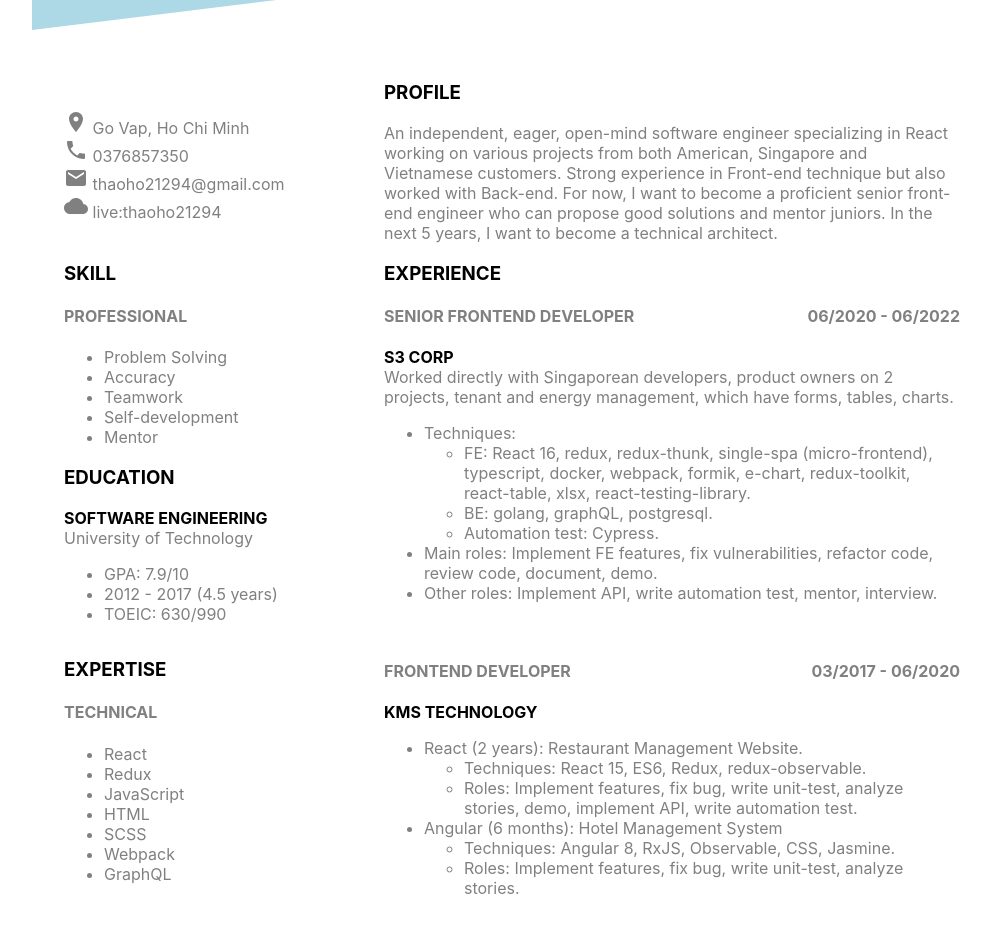
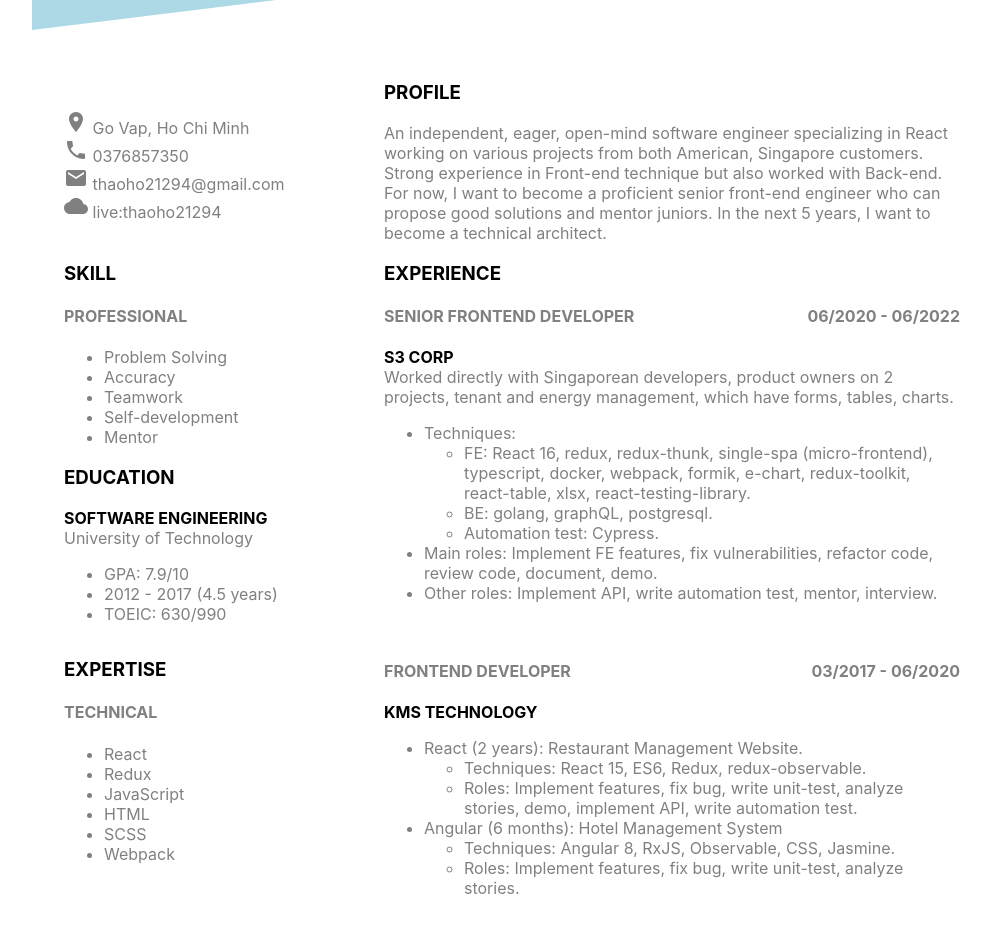
Before and after one commit to thaoho21294/personal-blog, a React app: page /about in a window 1280 px wide. Shown: the part 352-1287 px from the top of the page, without its empty margins (128-1119 px from the left). Built offline with nearby package versions, Linux system fonts and the light colour scheme.

Commit message:
About page: Adjust content and printing styles

```diff
--- a/src/App.scss
+++ b/src/App.scss
@@ -37,3 +37,10 @@ header {
     display: none;
   }
 }
+
+.page-break-before {
+  page-break-before: always;
+  @media print {
+    margin-top: 1rem;
+  }
+}
--- a/src/scenes/About/About.js
+++ b/src/scenes/About/About.js
@@ -34,10 +34,10 @@ const About = () => {
           </div>
           <Card title='profile'>
             An independent, eager, open-mind software engineer specializing in
-            React working on various projects from both American, Singapore and
-            Vietnamese customers. Strong experience in Front-end technique but
-            also worked with Back-end. For now, I want to become a proficient
-            senior front-end engineer who can propose good solutions and mentor
+            React working on various projects from both American, Singapore
+            customers. Strong experience in Front-end technique but also worked
+            with Back-end. For now, I want to become a proficient senior
+            front-end engineer who can propose good solutions and mentor
             juniors. In the next 5 years, I want to become a technical
             architect.
           </Card>
@@ -96,7 +96,7 @@ const About = () => {
             </ul>
           </Card>
         </Row>
-        <Row>
+        <Row className='page-break-before'>
           <Card title='expertise' subTitle='technical'>
             <ul>
               <li>React</li>
@@ -105,7 +105,6 @@ const About = () => {
               <li>HTML</li>
               <li>SCSS</li>
               <li>Webpack</li>
-              <li>GraphQL</li>
             </ul>
           </Card>
           <JobCard
@@ -172,7 +171,6 @@ const About = () => {
               <li>Training</li>
               <br />
               <li>Badminton</li>
-              <li>Running</li>
               <li>Music</li>
             </ul>
           </Card>
--- a/src/scenes/About/components/Row.js
+++ b/src/scenes/About/components/Row.js
@@ -1,9 +1,9 @@
 import React from 'react'
 import './Row.scss'
 
-const Row = ({ children }) => {
+const Row = ({ children, className }) => {
   return (
-    <div className='row'>
+    <div className={`row ${className}`}>
       <div className='left-column'>
         {children[0]}
         {children[2]}
```
